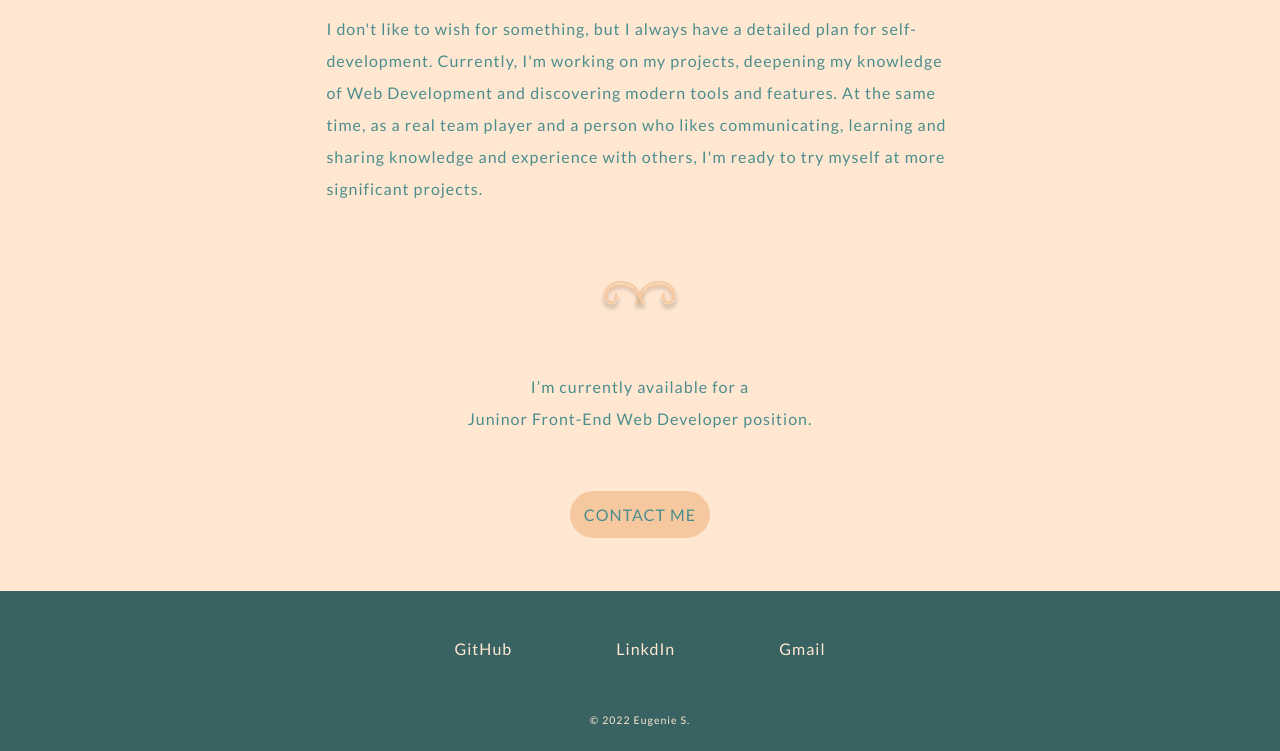
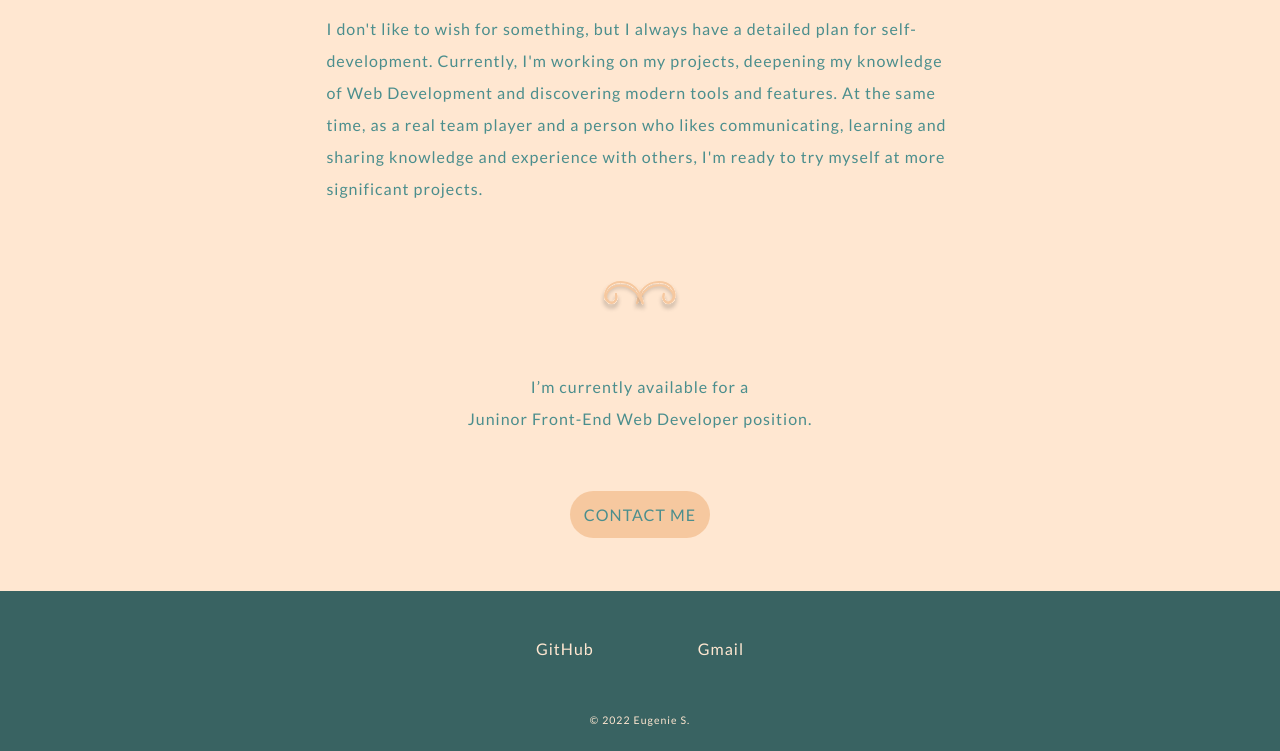
Before and after one commit to Eva147/personal-webpage, a plain HTML site: page about.html in a window 1280 px wide. Shown: the part 1342-2093 px from the top of the page. Drawn offline with nearby package versions, Linux system fonts and the light colour scheme.

Commit message:
comment a tag with LinkdIn out

```diff
--- a/about.html
+++ b/about.html
@@ -140,7 +140,7 @@
             <footer class="" id="footer">
                 <div class="footer-links">
                     <a class="footer-link" href="https://github.com/Eva147">GitHub</a>
-                    <a class="footer-link" href="">LinkdIn</a>
+                    <!-- <a class="footer-link" href="">LinkdIn</a> -->
                     <a class="footer-link" href="mailto:svintsova.eugenie@gmail.com">Gmail</a>
                     <p class="copyright">&copy; <span id="curYear"></span> Eugenie S. </p>
                 </div>
```
Also changed, not shown: index.html (+1 -1 lines).
